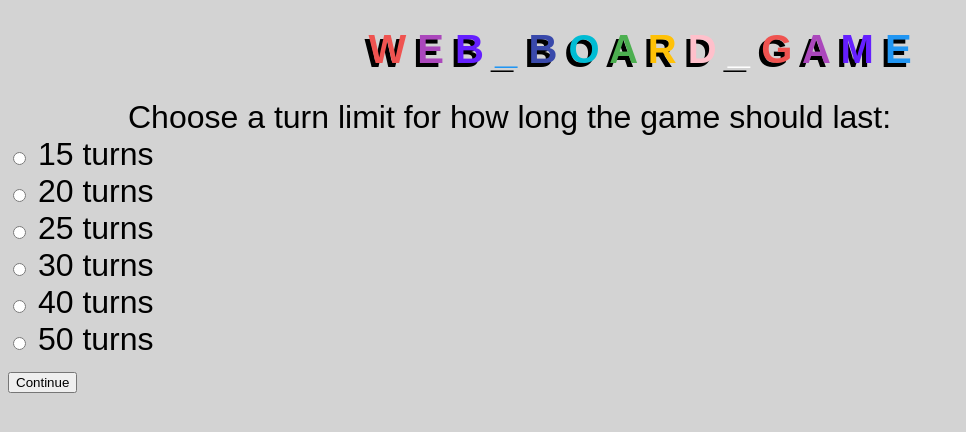
After one commit to SeanDooley04/CSIS3126_Dooley, a PHP site: page /Web/game_setup.php?pin=1 in a window 1280 px wide. The commit adds this page. Shown: the top 432 px of the page, without its empty margins (0-966 px from the left). Run offline with PHP 8.4, Linux system fonts and the light colour scheme; data that the repository does not hold is empty.

Commit message:
modified create_game.php to create a new row in gamestate and stores the game_PIN in it after the game pin is generated , allow the user to choose a turn limit when creating a game and save it in the database, store the current turn number in the database

```diff
--- /dev/null
+++ b/game_setup.php
@@ -0,0 +1,38 @@
+<?php
+    include("header.php");
+    if($pin == ""){
+        $pin = $_GET['pin'];
+    }
+
+?>
+
+
+<form action="game_setup_process.php" method="POST">
+    <div style="color: red;">
+        <?php echo $errormessage; ?>
+    </div>
+    <!--pass the game pin to create_account_process -->
+    <input type="hidden" name="pin" value="<?php echo $pin; ?>" >
+
+    <p>Choose a turn limit for how long the game should last: </p>
+
+    <input type="radio" id="15" name="turn_limit" value="15">
+    <label for="15">15 turns</label><br>
+
+    <input type="radio" id="20" name="turn_limit" value="20">
+    <label for="20">20 turns</label><br>
+
+    <input type="radio" id="25" name="turn_limit" value="25">
+    <label for="25">25 turns</label><br>
+
+    <input type="radio" id="30" name="turn_limit" value="30">
+    <label for="30">30 turns</label><br>
+
+    <input type="radio" id="40" name="turn_limit" value="40">
+    <label for="40">40 turns</label><br>
+
+    <input type="radio" id="50" name="turn_limit" value="50">
+    <label for="50">50 turns</label><br>
+
+    <input type="submit" value="Continue">
+</form>
--- a/select_color_process.php
+++ b/select_color_process.php
@@ -61,8 +61,11 @@ $user_id = (string)$_SESSION['user_id'];
 $next_pos = array(2);
 $json_next_pos = json_encode($next_pos);
 
+
+
+
 if($user_player_num == 1){
-    mysqli_query($connection, "insert into gamestate(game_PIN, player1_id, player1_uname, player1_color, next_pos) values ('$pin', '$user_id', '$username', '$user_color', '$json_next_pos')");
+    mysqli_query($connection, "UPDATE gamestate set player1_id = '$user_id', player1_uname = '$username', player1_color = '$user_color', next_pos = '$json_next_pos' where game_PIN = '$pin'");
 }elseif($user_player_num == 2){
     mysqli_query($connection, "UPDATE gamestate set player2_id ='$user_id', player2_uname ='$username' , player2_color = '$user_color' where game_PIN = '$pin'");
 }elseif($user_player_num == 3){
--- a/sql.txt
+++ b/sql.txt
@@ -40,4 +40,6 @@ CREATE TABLE gamestate (
     roll_num int(10) DEFAULT NULL,
     count_remaining int(10) DEFAULT NULL,
     game_started boolean DEFAULT 0,
+    turn_limit int(50) DEFAULT 25,
+    current_turn_num int(50) DEFAULT 1
 )
```
Also changed, not shown: create_game.php (+11 -2 lines), game_setup_process.php (added, +28 -0 lines).
